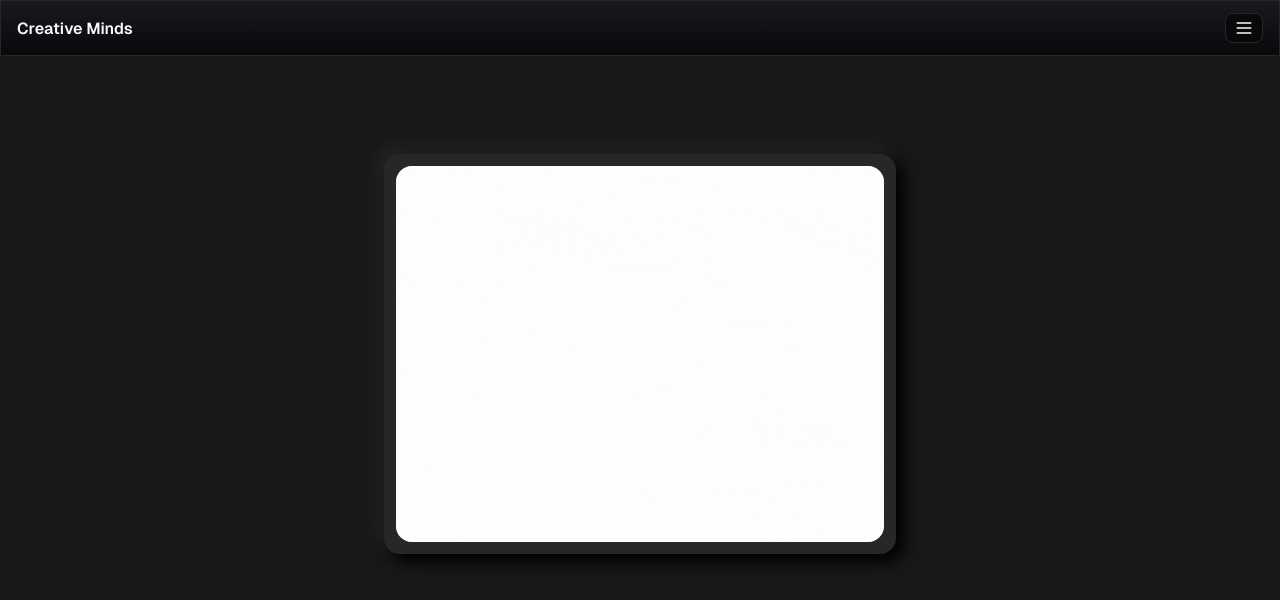
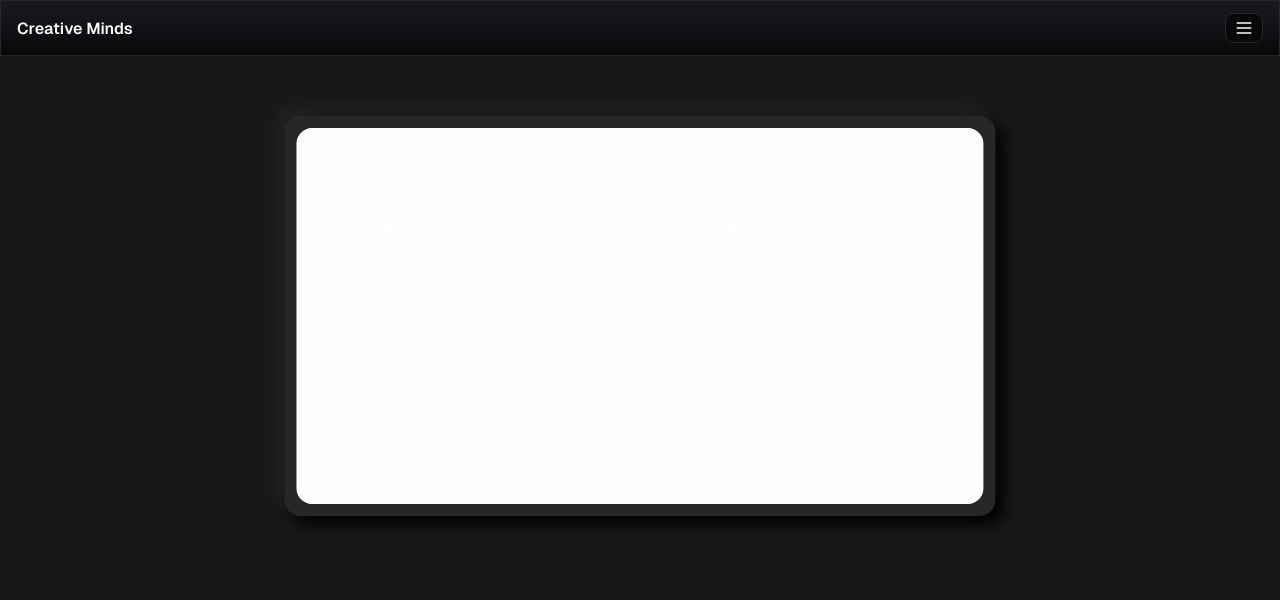
Before and after one commit to Vishal-Pattar/MindCare, a React (Create React App) app: page / in a window 1280 px wide. Shown: the top 600 px of the page. Built offline with nearby package versions, Linux system fonts and the light colour scheme.

Commit message:
Updated LandingPage.css

```diff
--- a/src/components/LandingPage/LandingPage.css
+++ b/src/components/LandingPage/LandingPage.css
@@ -1,6 +1,6 @@
 .landingpage__container {
   height: 93vh;
-    width: 80vw;
+  width: 100vw;
   position: relative;
   top: 0px;
   left: 50%;
@@ -13,16 +13,16 @@
   color: var(--color-text-tertiary);
   text-align: center;
   margin-top: 1rem;
-    font-family: 'Roboto', sans-serif;
+  font-family: "Roboto", sans-serif;
 }
 
 .landingpage__boardborder {
   height: 50vh;
-    width: 40vw;
+  aspect-ratio: 16/9;
   background-color: var(--color-border);
   border-radius: 1rem;
   position: absolute;
-    top: 40%;
+  top: 35%;
   left: 50%;
   transform: translate(-50%, -50%);
   box-shadow: var(--box-shadow-black);
@@ -44,3 +44,13 @@
   object-fit: cover;
   border-radius: 1rem;
 }
+
+.landingpage__people {
+  height: 50vh;
+  width: 100vw;
+  box-sizing: border-box;
+  position: absolute;
+  bottom: 0;
+  left: 0;
+  filter: drop-shadow(0px 2px 4px var(--color-text-primary));
+}
```
Lines whose indentation alone changed are shown as unchanged.
